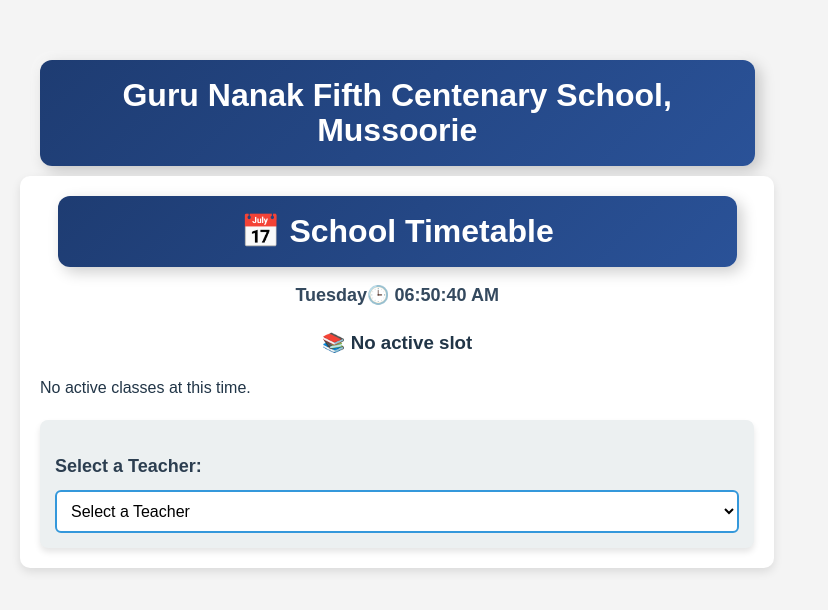
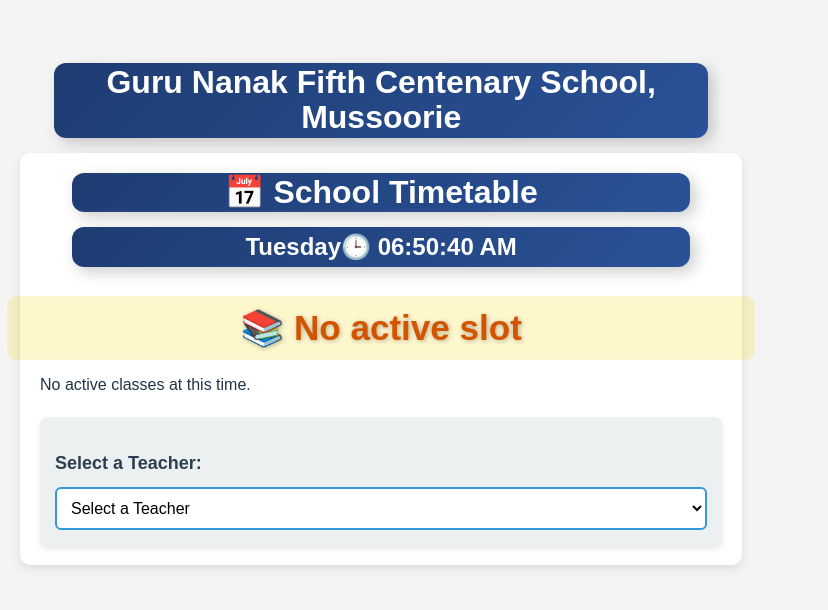
Before and after one commit to gnfcTimetable/myschooltimetable, a React (Vite) app: page / in a window 1280 px wide. Shown: the part 106-716 px from the top of the page, without its empty margins (0-828 px from the left). Built offline with nearby package versions, Linux system fonts and the light colour scheme.

Commit message:
Update App.css

```diff
--- a/src/App.css
+++ b/src/App.css
@@ -25,9 +25,9 @@
 
 .day {
   text-align: center;
-  font-size: 18px;
+  font-size: 12px;
   color: #34495e;
-  margin-bottom: 20px;
+  margin-bottom: 2px;
 }
 
 /* Table Styling */
@@ -163,7 +163,7 @@
   border-radius: 12px;
   box-shadow: 5px 5px 15px rgba(0, 0, 0, 0.2), -5px -5px 15px rgba(255, 255, 255, 0.7);
   padding: 1px;
-  margin: 5px auto;
+  margin: 1x auto;
   text-align: center;
   font-weight: bold;
   color: #333;
@@ -178,7 +178,7 @@
 .title {
   background: linear-gradient(135deg, #1e3c72, #2a5298);
   color: white;
-  padding: 18px;
+  padding: 2px;
   border-radius: 12px;
   text-align: center;
   font-size: 32px;
@@ -187,7 +187,7 @@
   transition: all 0.3s ease-in-out;
   width: 90%;
   display: block;
-  margin: 0 auto 10px auto;
+  margin: 0 auto 15px auto;
 }
 
 .title:hover {
@@ -200,7 +200,7 @@
   padding: 1px;
   border-radius: 12px;
   text-align: center;
-  font-size: 22px;
+  font-size: 14px;
   font-weight: bold;
   box-shadow: 5px 5px 15px rgba(0, 0, 0, 0.2), -5px -5px 15px rgba(255, 255, 255, 0.3);
   transition: all 0.3s ease-in-out;
@@ -211,3 +211,103 @@
 .day-time-box:hover {
   transform: scale(1.05);
 }
+
+.day {
+
+ background: linear-gradient(135deg, #1e3c72, #2a5298);
+  color: white;
+  padding: 2px;
+  border-radius: 12px;
+  text-align: center;
+  font-size: 28px;
+  font-weight: bold;
+  box-shadow: 5px 5px 15px rgba(0, 0, 0, 0.2), -5px -5px 15px rgba(255, 255, 255, 0.3);
+  transition: all 0.3s ease-in-out;
+  width: 90%;
+  display: block;
+  margin: 0 auto 15px auto;
+
+  font-size: 1.5rem; /* Increase the size */
+  font-weight: bold;
+  //color: #2c3e50; /* Adjust color if needed */
+  margin-bottom: 10px;
+}
+
+.current-slot-time {
+  font-size: 2rem; /* Increase text size */
+  font-weight: bold; /* Make it stand out */
+  color: #d35400; /* Use a distinct color (orange) */
+  text-shadow: 1px 1px 5px rgba(0, 0, 0, 0.3); /* Subtle shadow */
+  margin-bottom: 10px;
+  padding: 5px 10px;
+  border-radius: 8px;
+  background-color: rgba(255, 215, 0, 0.2); /* Light golden background */
+}
+
+
+
+.vincent-cell, .shangri-cell {
+  font-size: 1.2rem;
+  font-weight: bold;
+  padding: 10px;
+  text-align: center;
+}
+
+.vincent-cell {
+  color: navy; /* Vincent Hill text color */
+  background-color: rgba(0, 0, 128, 0.1); /* Light navy background */
+}
+
+.shangri-cell {
+  color: darkred; /* Shangri-la text color */
+  background-color: rgba(139, 0, 0, 0.1); /* Light maroon background */
+}
+
+
+.current-slot-time {
+  animation: pulse 0.8s ease-in-out infinite alternate;
+}
+
+@keyframes pulse {
+  0% { transform: scale(1); }
+  100% { transform: scale(1.1); }
+}
+
+
+.active-slot {
+  background-color: lightgreen;
+  font-weight: bold;
+}
+
+
+.teacher-table {
+  width: 100%;
+  border-collapse: collapse;
+  margin-top: 10px;
+  background: white;
+  border-radius: 10px;
+  overflow: hidden;
+  box-shadow: 0 4px 8px rgba(0, 0, 0, 0.2);
+}
+
+.teacher-table th,
+.teacher-table td {
+  padding: 12px;
+  border: 1px solid #ddd;
+  text-align: center;
+}
+
+.teacher-table th {
+  background: darkblue;
+  color: white;
+  font-size: 1.1rem;
+}
+
+.teacher-table tr:nth-child(even) {
+  background: #f2f2f2;
+}
+
+.teacher-table tr:hover {
+  background: #ddd;
+  transition: 0.3s;
+}
```
